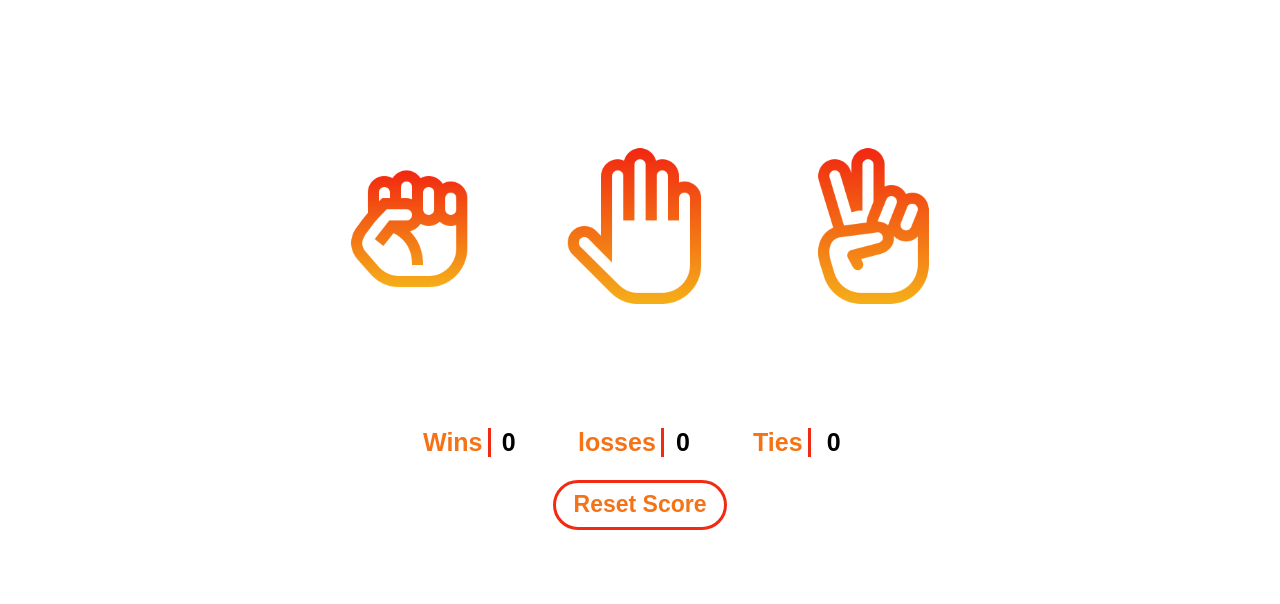
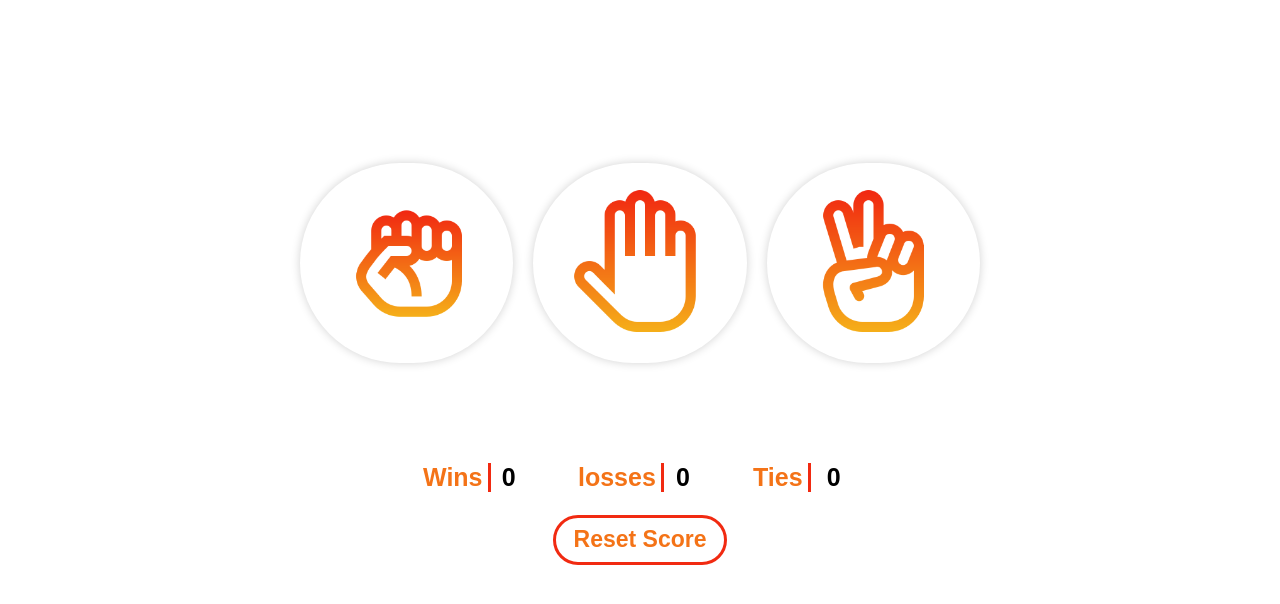
Before and after one commit to Ahmed-Aladdiin/Rock-Paper-Scissors, a plain HTML site: page index.html in a window 1280 px wide. Shown: the part 94-698 px from the top of the page. Drawn offline with Linux system fonts and the light colour scheme.

Commit message:
add some styling to the gestures buttons

```diff
--- a/css/index.css
+++ b/css/index.css
@@ -19,24 +19,30 @@ body {
   min-height: 260px;
   height: 100vh;
   font-family: Arial, Helvetica, sans-serif;
-
-  /* background-color:rgb(255, 218, 224); */
 }
 
 main {
-  /* background-color: lightskyblue; */
   width: 700px;
+  margin-top: 70px;
 }
 
 #gestures-sec {
   display: flex;
   height: 300px;
-  /* background-color: lightgreen; */
+  justify-content: center;
+  align-items: center;
 }
 #gestures-sec button {
   flex: 1;
   background-color: inherit;
   border: none;
+  cursor: pointer;
+  /* border: 3px solid #F12A11; */
+  box-shadow: 0px 0px 10px rgba(0,0,0, 0.18);;
+  margin: 0px 10px;
+  border-radius: 150px;
+  width: 200px;
+  height: 200px;
 }
 #gestures-sec button img {
   width: 80%;
```
